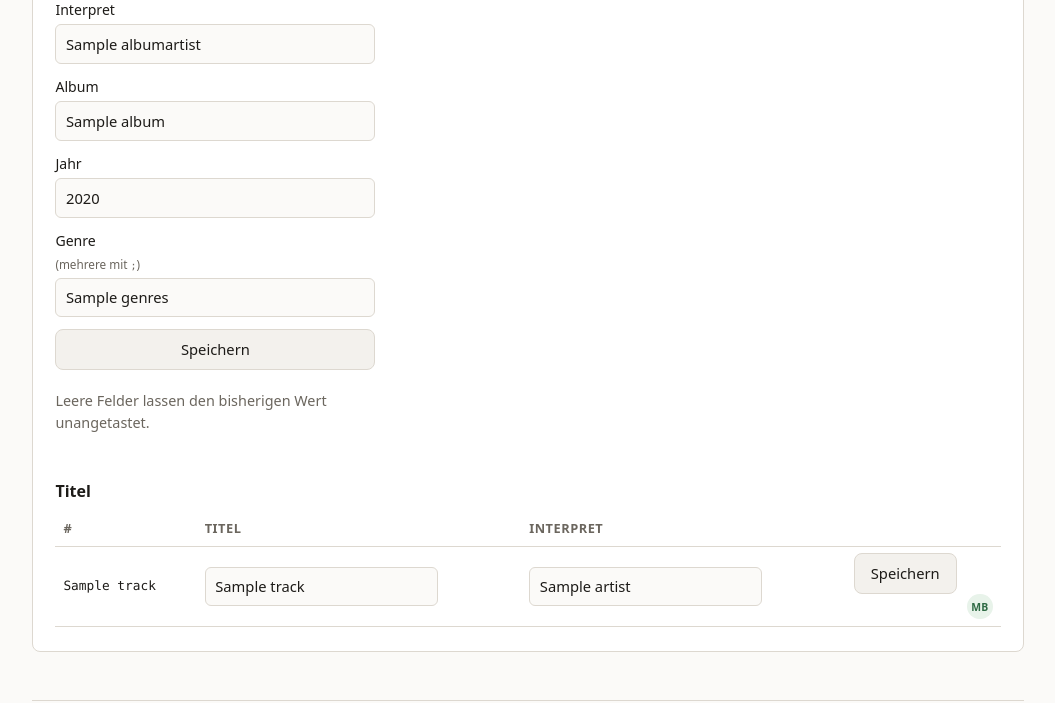
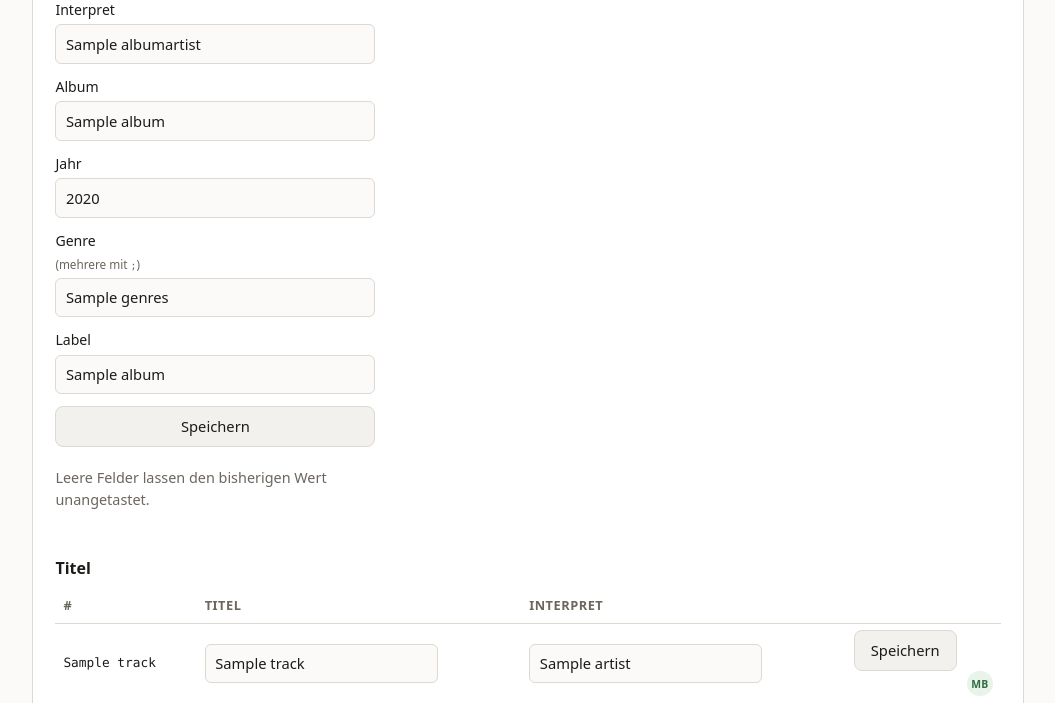
Before and after one commit to EliasSchmidt/mimport, a FastAPI app: template templates/album_detail.html in a window 1280 px wide, after a click on "Bearbeiten". Shown: the part 821-1524 px from the top of the page, without its empty margins (112-1167 px from the left). Run offline with FastAPI, Linux system fonts and the light colour scheme; the template is opened without the code that fills it: most values are stand-ins (such as "Sample title", 1, 10 or a date in 2020); parts of the project's set-up code (start-up, migrations or seed data) failed here and were passed over; some libraries are stand-ins or nearby versions.

Commit message:
Label im Bearbeiten-Formular von /albums setzbar machen
Das Label stand bisher nur lesend in der Tag-Tabelle -- das
Bearbeiten-Formular kannte nur Interpret, Album, Jahr und Genre. Backend
(update_album_fields) war dafür schon generisch genug, es fehlte nur das
Formularfeld und der durchgereichte Parameter in der Route.

Co-Authored-By: Claude Sonnet 5 <noreply@anthropic.com>

```diff
--- a/backend/routes.py
+++ b/backend/routes.py
@@ -1930,8 +1930,9 @@ def album_edit(
     album: str = Form(default=""),
     year: str = Form(default=""),
     genre: str = Form(default=""),
-) -> HTMLResponse:
-    """Ändert Albumkünstler, Albumtitel, Jahr oder Genre nachträglich.
+    label: str = Form(default=""),
+) -> HTMLResponse:
+    """Ändert Albumkünstler, Albumtitel, Jahr, Genre oder Label nachträglich.
 
     Leere Felder werden übersprungen, damit ein leeres Formularfeld nichts
     überschreibt -- dieselbe Regel wie beim manuellen Taggen vor dem Import.
@@ -1945,6 +1946,7 @@ def album_edit(
             "albumartist": albumartist,
             "album": album,
             "year": year,
+            "label": label,
         }.items()
         if wert.strip()
     }
--- a/templates/_album_detail.html
+++ b/templates/_album_detail.html
@@ -82,6 +82,9 @@
                        list="genre-vorschlaege-album" autocomplete="off"
                        data-genre-input>
             </label>
+            <label>Label
+                <input type="text" name="label" value="{{ album.label }}">
+            </label>
             <datalist id="genre-vorschlaege-album" data-genre-vorschlaege>
                 {% for genre in genre_vorschlaege %}
                 <option value="{{ genre }}"></option>
```
Also changed, not shown: tests/test_routes.py (+13 -1 lines).
